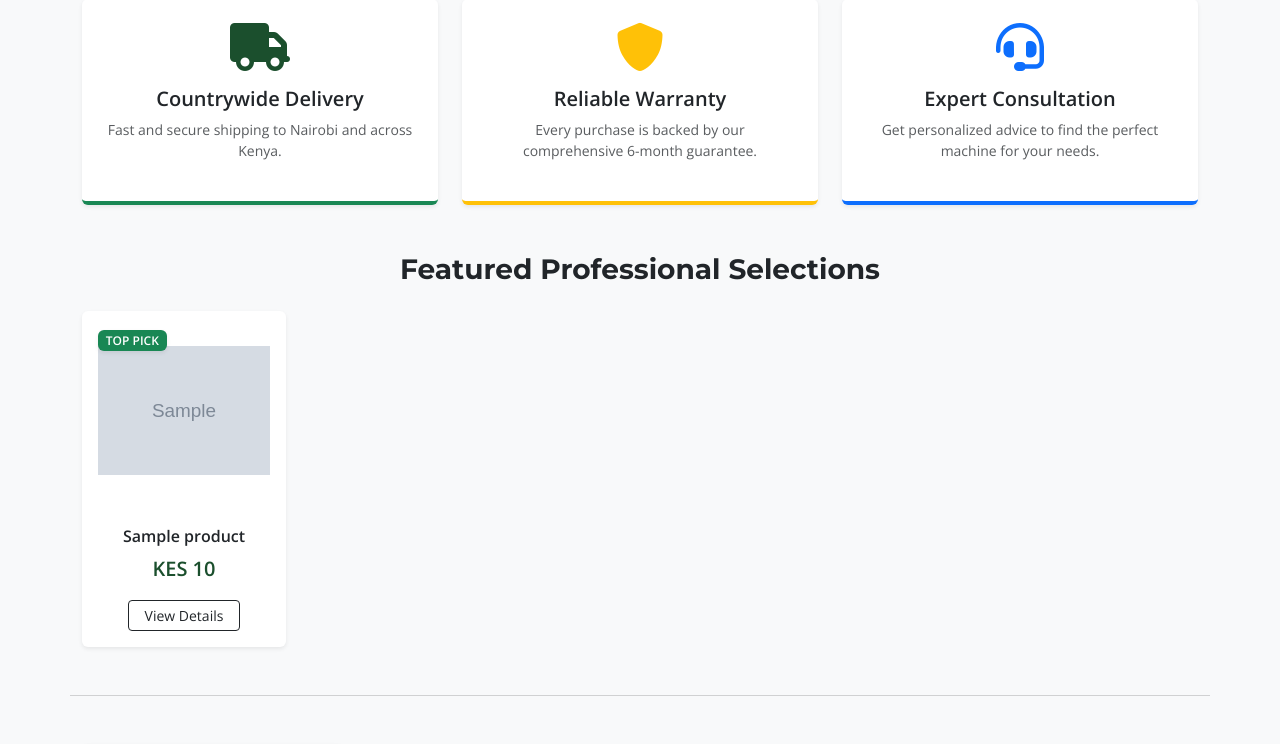
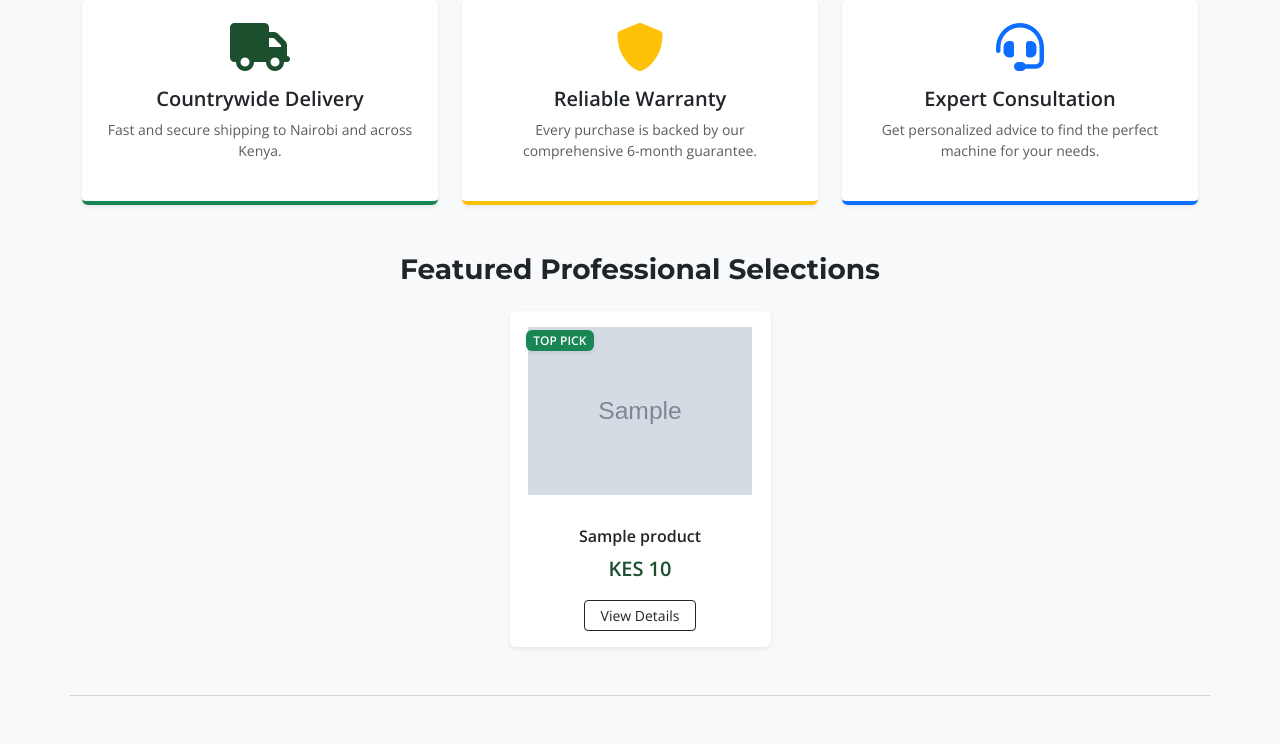
Before and after one commit to kelvin-keter/laptop-place-v2, a Django app: page / in a window 1280 px wide. Shown: the part 725-1469 px from the top of the page. Run offline with Django 5.2, Linux system fonts and the light colour scheme; tables that the repository leaves empty hold one stand-in row (values such as "Sample post"); grey boxes marked "Sample" are stand-in pictures.

Commit message:
Fix featured section grid to 4 columns to remove empty space

```diff
--- a/core/templates/core/index.html
+++ b/core/templates/core/index.html
@@ -245,7 +245,8 @@
 {% if featured_products and not request.GET %}
 <section class="container mb-5">
     <h3 class="fw-bold mb-4 text-center" style="font-family: 'Montserrat', sans-serif;">Featured Professional Selections</h3>
-    <div class="row row-cols-1 row-cols-sm-2 row-cols-md-4 row-cols-lg-5 g-4">
+
+    <div class="row row-cols-1 row-cols-sm-2 row-cols-md-4 row-cols-lg-4 g-4 justify-content-center">
         {% for item in featured_products %}
         <div class="col">
             <div class="card h-100 border-0 shadow-sm hover-effect">
```
